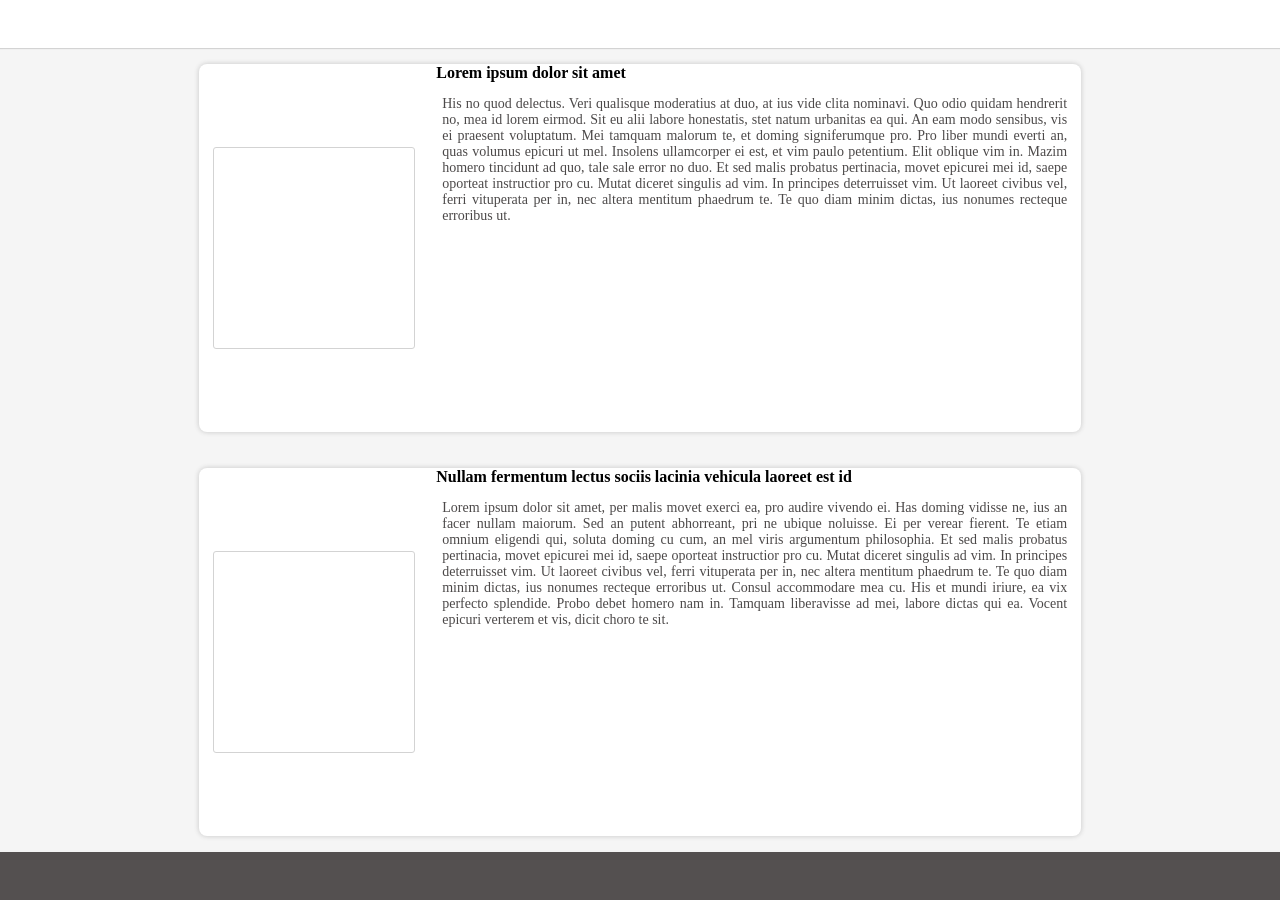
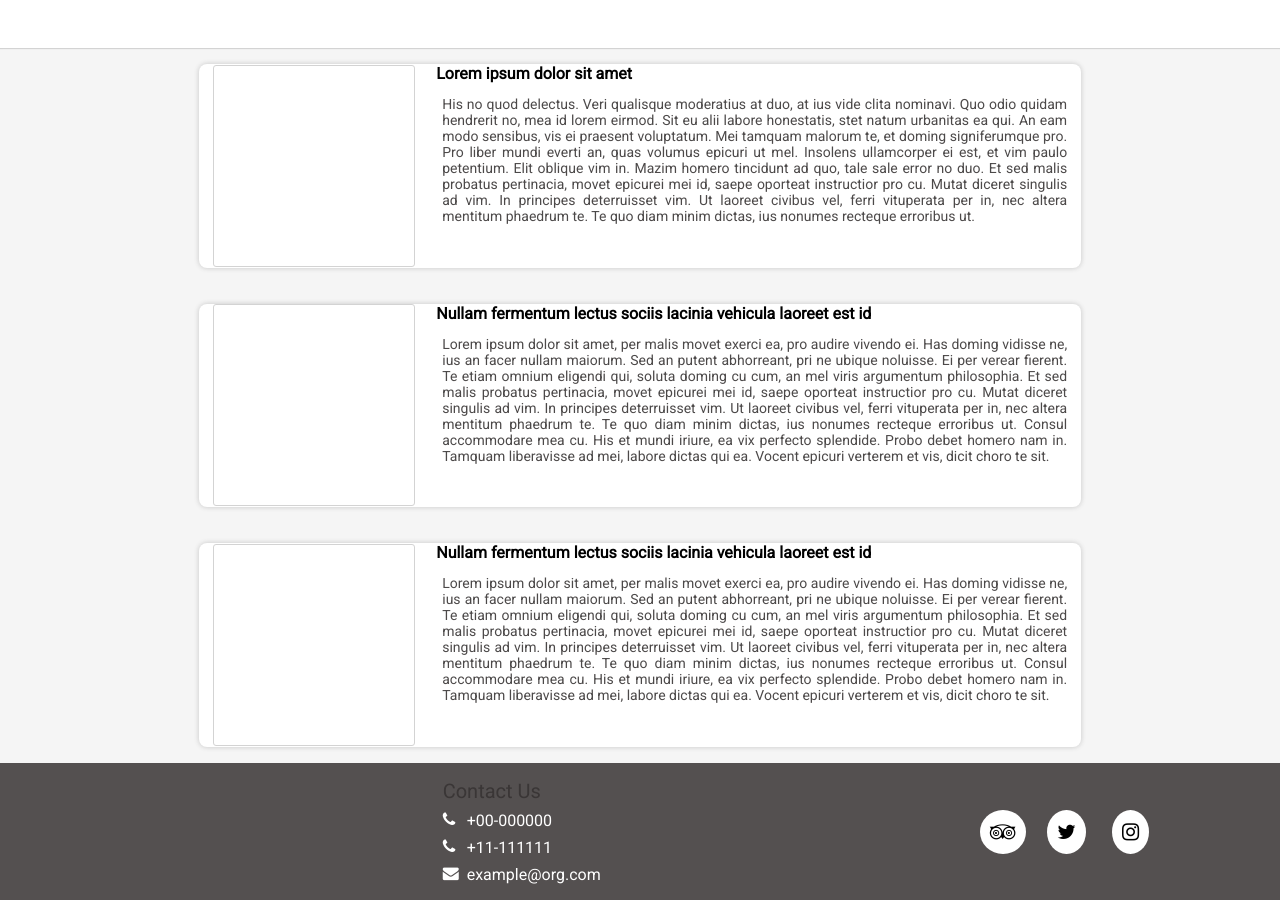
Before and after one commit to oreyes1991/layout-testing, a Jekyll site: the page built from index.html, in a window 1280 px wide. Built offline with Jekyll 4.4.1, drawn with Linux system fonts in a browser that asks for light colours.

Commit message:
some styles

```diff
--- a/_data/index.json
+++ b/_data/index.json
@@ -6,5 +6,9 @@
 	{
 		"title": "Nullam fermentum lectus sociis lacinia vehicula laoreet est id",
 		"description": "Lorem ipsum dolor sit amet, per malis movet exerci ea, pro audire vivendo ei. Has doming vidisse ne, ius an facer nullam maiorum. Sed an putent abhorreant, pri ne ubique noluisse. Ei per verear fierent. Te etiam omnium eligendi qui, soluta doming cu cum, an mel viris argumentum philosophia. Et sed malis probatus pertinacia, movet epicurei mei id, saepe oporteat instructior pro cu. Mutat diceret singulis ad vim. In principes deterruisset vim. Ut laoreet civibus vel, ferri vituperata per in, nec altera mentitum phaedrum te. Te quo diam minim dictas, ius nonumes recteque erroribus ut. Consul accommodare mea cu. His et mundi iriure, ea vix perfecto splendide. Probo debet homero nam in. Tamquam liberavisse ad mei, labore dictas qui ea. Vocent epicuri verterem et vis, dicit choro te sit."
+	},
+	{
+		"title": "Nullam fermentum lectus sociis lacinia vehicula laoreet est id",
+		"description": "Lorem ipsum dolor sit amet, per malis movet exerci ea, pro audire vivendo ei. Has doming vidisse ne, ius an facer nullam maiorum. Sed an putent abhorreant, pri ne ubique noluisse. Ei per verear fierent. Te etiam omnium eligendi qui, soluta doming cu cum, an mel viris argumentum philosophia. Et sed malis probatus pertinacia, movet epicurei mei id, saepe oporteat instructior pro cu. Mutat diceret singulis ad vim. In principes deterruisset vim. Ut laoreet civibus vel, ferri vituperata per in, nec altera mentitum phaedrum te. Te quo diam minim dictas, ius nonumes recteque erroribus ut. Consul accommodare mea cu. His et mundi iriure, ea vix perfecto splendide. Probo debet homero nam in. Tamquam liberavisse ad mei, labore dictas qui ea. Vocent epicuri verterem et vis, dicit choro te sit."
 	}
 ]
--- a/_layouts/default.html
+++ b/_layouts/default.html
@@ -17,26 +17,37 @@
 			<!---->
 		</div>
 		<div class="main-side-content">
-			<!---->
-			{% for data in site.data.index %}
-				<div class="aticle">
-					<div class="article-title">
-						{{ data.title }}
-					</div>
-					<div class="article-description">
-						{{ data.description }}
-					</div>
-					<div class="article-img">
-						<!--insert img-->
-					</div>
-				</div>
-			{% endfor %}
+			{{ content }}
 		</div>
 		<div class="right-side-content">
 			<!---->
 		</div>
 		<div class="footer-side-content">
 			<!---->
+			<div class="foot-logos">
+				<!-- maybe our logo here -->
+			</div>
+			<div class="foot-contact">
+				<span> Contact Us </span>
+				<i class="fa fa-phone"></i>
+				<p>+00-000000</p>
+				<i class="fa fa-phone"></i>
+				<p>+11-111111</p>
+				<i class="fa fa-envelope"></i>
+				<p>example@org.com</p>
+			</div>
+			<div class="foot-socials">
+				<!-- TODO:-->
+				<div class="icon-round">
+					<i class="fa fa-tripadvisor"></i>
+				</div>
+				<div class="icon-round">
+					<i class="fa fa-twitter"></i>
+				</div>
+				<div class="icon-round">
+					<i class="fa fa-instagram"></i>
+				</div>
+			</div>
 		</div>
 	</section>
 </body>
--- a/assets/css/default.css
+++ b/assets/css/default.css
@@ -1,6 +1,15 @@
+@import url('https://stackpath.bootstrapcdn.com/font-awesome/4.7.0/css/font-awesome.min.css');
+@import url('https://fonts.googleapis.com/css?family=Roboto:400,light');
+
 html, body {
 	height: 100%;
 	margin: 0;
+}
+
+* {
+	margin: 0;
+	padding: 0;
+	font-family: Roboto;
 }
 
 .content {
@@ -8,7 +17,7 @@ html, body {
 	display: grid;
 	background-color: #f5f5f5;
 	grid-template-columns: .2fr 1fr .2fr;
-	grid-template-rows: 3em 1fr 3em;
+	grid-template-rows: 3em 1fr auto;
 	grid-template-areas: "header-c header-c header-c"
 						 "left-c main-c right-c"
 						 "foot-c foot-c foot-c";
@@ -25,10 +34,6 @@ html, body {
 	box-shadow: 0px 1px 1px #d3d3d3;
 }
 
-.content > .footer-side-content {
-	grid-area: foot-c;
-	background: #545050;
-}
 
 .content > .left-side-content {
 	grid-area: left-c;
@@ -45,6 +50,16 @@ html, body {
 	padding: 1em;
 }
 
+.content > .footer-side-content {
+	grid-area: foot-c;
+	background: #545050;
+	display: grid;
+	grid-template-columns: 1fr 1fr 1fr;
+}
+
+.content > .footer-side-content > div {
+	padding: 1em;
+}
 .aticle {
 	text-align: justify;
 	display: grid;
@@ -79,6 +94,34 @@ html, body {
 	place-self: center;
 }
 
+.foot-contact {
+	display: grid;
+	grid-template-columns: 1em 1fr;
+	color: #fff;
+	grid-column-gap: .5em;
+	grid-row-gap: .5em;
+}
+
+.foot-contact > span {
+	grid-area: 1 / 1 / span 1 / span 2;
+	font-size: 20px;
+	color: #3a3636;
+}
+
+.foot-socials {
+	display: grid;
+	grid-template-columns: 4em 4em 4em;
+	place-self: center;
+}
+
+.icon-round {
+	font-size: 20px;
+	place-self: center;
+	padding: .5em;
+	background-color: #fff;
+	border-radius: 50%;
+}
+
 @media only screen and (max-width: 1100px) {
 	.content {
 		grid-template-columns: 1fr 1fr;
--- /dev/null
+++ b/index.html
@@ -0,0 +1,17 @@
+---
+layout: default
+---
+<!---->
+{% for data in site.data.index %}
+<div class="aticle">
+	<div class="article-title">
+		{{ data.title }}
+	</div>
+	<div class="article-description">
+		{{ data.description }}
+	</div>
+	<div class="article-img">
+		<!--insert img-->
+	</div>
+</div>
+{% endfor %}
```
Also changed, not shown: index.md (deleted, +0 -3 lines).
